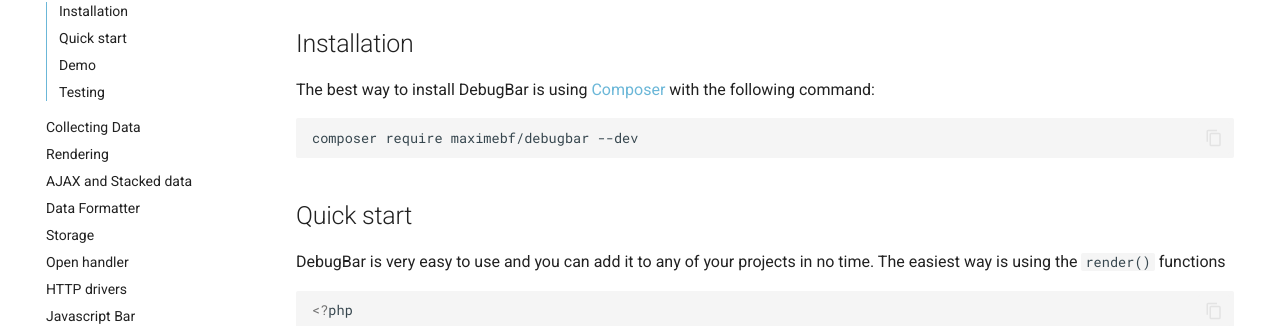
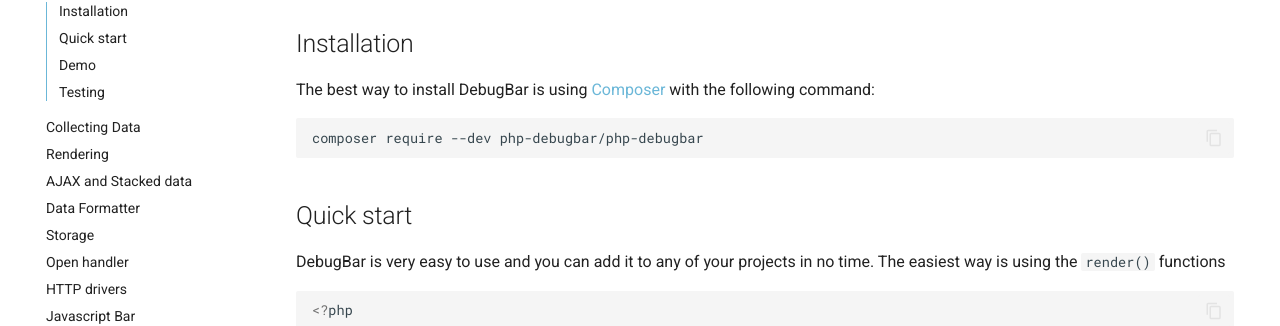
Before and after one commit to php-debugbar/php-debugbar.github.io, an MkDocs documentation site: the page built from docs/quickstart.md, in a window 1280 px wide and 900 px high. Shown: the part 202-528 px from the top of the window. Built offline with MkDocs 1.6.1 and Material for MkDocs 9.7.7, drawn with Linux system fonts in a browser that asks for light colours; nearby versions of some CDN libraries; library files that are not in the unit come from our copies; comment, search, counter and statistics services are not loaded.

Commit message:
update repo

````diff
--- a/docs/quickstart.md
+++ b/docs/quickstart.md
@@ -5,7 +5,7 @@
 with the following command:
 
 ```bash
-composer require maximebf/debugbar --dev
+composer require --dev php-debugbar/php-debugbar
 ```
 
 ## Quick start
````
